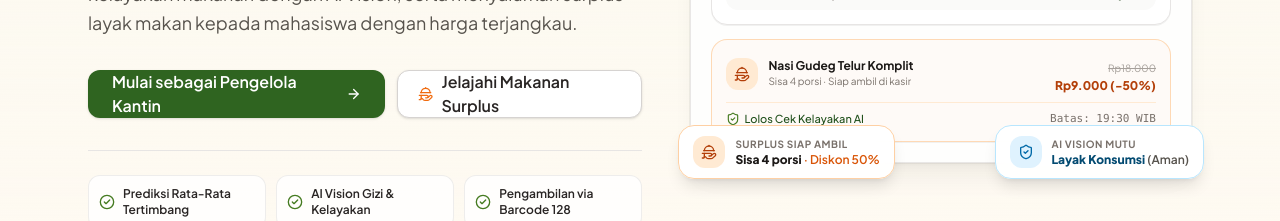
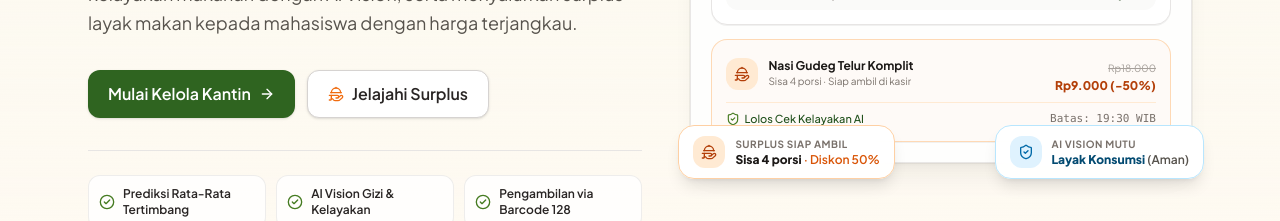
Before and after one commit to arfyrafa/FoodPrint---Food-Waste-Management, a React (Vite) app: page / in a window 1280 px wide. Shown: the part 428-649 px from the top of the page. Built offline with nearby package versions, Linux system fonts and the light colour scheme; no server answers.

Commit message:
fix(landing): prevent button text overflow with concise labels and whitespace-nowrap

```diff
--- a/src/pages/public/Landing.tsx
+++ b/src/pages/public/Landing.tsx
@@ -142,20 +142,20 @@ export default function Landing() {
               </p>
 
               {/* Tombol Aksi Nyata */}
-              <div className="mt-8 flex flex-col gap-3 sm:flex-row sm:items-center">
+              <div className="mt-8 flex flex-wrap items-center gap-3">
                 <Link
                   to="/login"
-                  className="inline-flex h-12 items-center justify-center gap-2 rounded-xl bg-brand-700 px-6 font-semibold text-white shadow-sm transition hover:bg-brand-800 active:scale-[0.98]"
+                  className="inline-flex h-12 items-center justify-center gap-2 whitespace-nowrap rounded-xl bg-brand-700 px-5 text-sm sm:text-base font-semibold text-white shadow-sm transition hover:bg-brand-800 active:scale-[0.98]"
                 >
-                  Mulai sebagai Pengelola Kantin
+                  Mulai Kelola Kantin
                   <ArrowRight className="size-4" />
                 </Link>
                 <Link
                   to="/surplus"
-                  className="inline-flex h-12 items-center justify-center gap-2 rounded-xl border border-stone-300 bg-white px-5 font-semibold text-stone-800 shadow-sm transition hover:bg-stone-50 active:scale-[0.98]"
+                  className="inline-flex h-12 items-center justify-center gap-2 whitespace-nowrap rounded-xl border border-stone-300 bg-white px-5 text-sm sm:text-base font-semibold text-stone-800 shadow-sm transition hover:bg-stone-50 active:scale-[0.98]"
                 >
                   <HandPlatter className="size-4 text-accent-500" />
-                  Jelajahi Makanan Surplus
+                  Jelajahi Surplus
                 </Link>
               </div>
 
@@ -806,14 +806,14 @@ export default function Landing() {
             <div className="mt-8 flex flex-wrap justify-center gap-3">
               <Link
                 to="/surplus"
-                className="inline-flex h-12 items-center gap-2 rounded-xl bg-white px-6 font-semibold text-brand-900 shadow-sm transition hover:bg-brand-50"
+                className="inline-flex h-12 items-center gap-2 whitespace-nowrap rounded-xl bg-white px-6 font-semibold text-brand-900 shadow-sm transition hover:bg-brand-50"
               >
                 <HandPlatter className="size-4 text-accent-600" />
                 Jelajahi Makanan Surplus
               </Link>
               <Link
                 to="/login"
-                className="inline-flex h-12 items-center gap-2 rounded-xl border border-brand-700 bg-brand-800/80 px-6 font-semibold text-white transition hover:bg-brand-800"
+                className="inline-flex h-12 items-center gap-2 whitespace-nowrap rounded-xl border border-brand-700 bg-brand-800/80 px-6 font-semibold text-white transition hover:bg-brand-800"
               >
                 Masuk ke Aplikasi
                 <ArrowRight className="size-4" />
```
